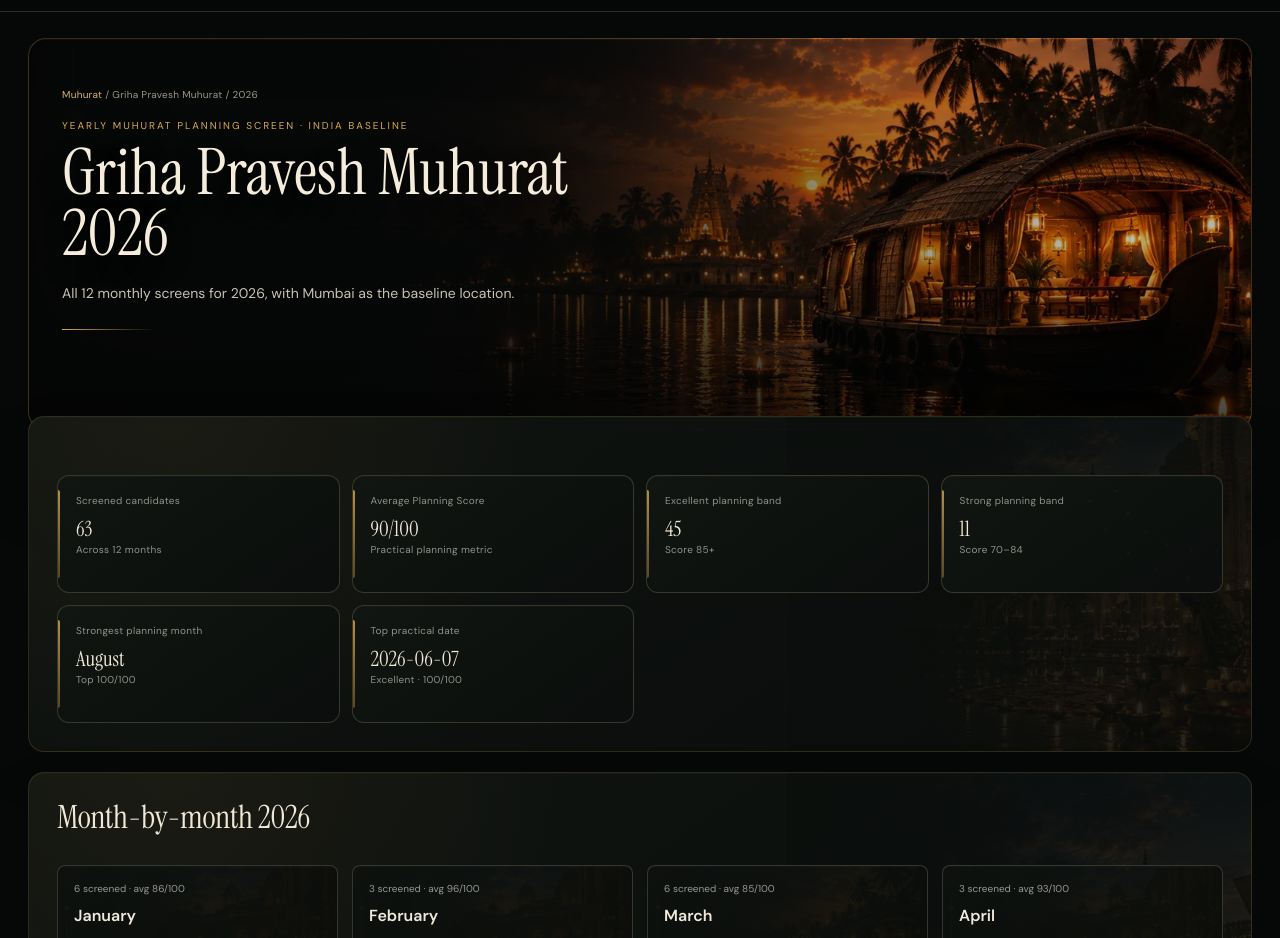
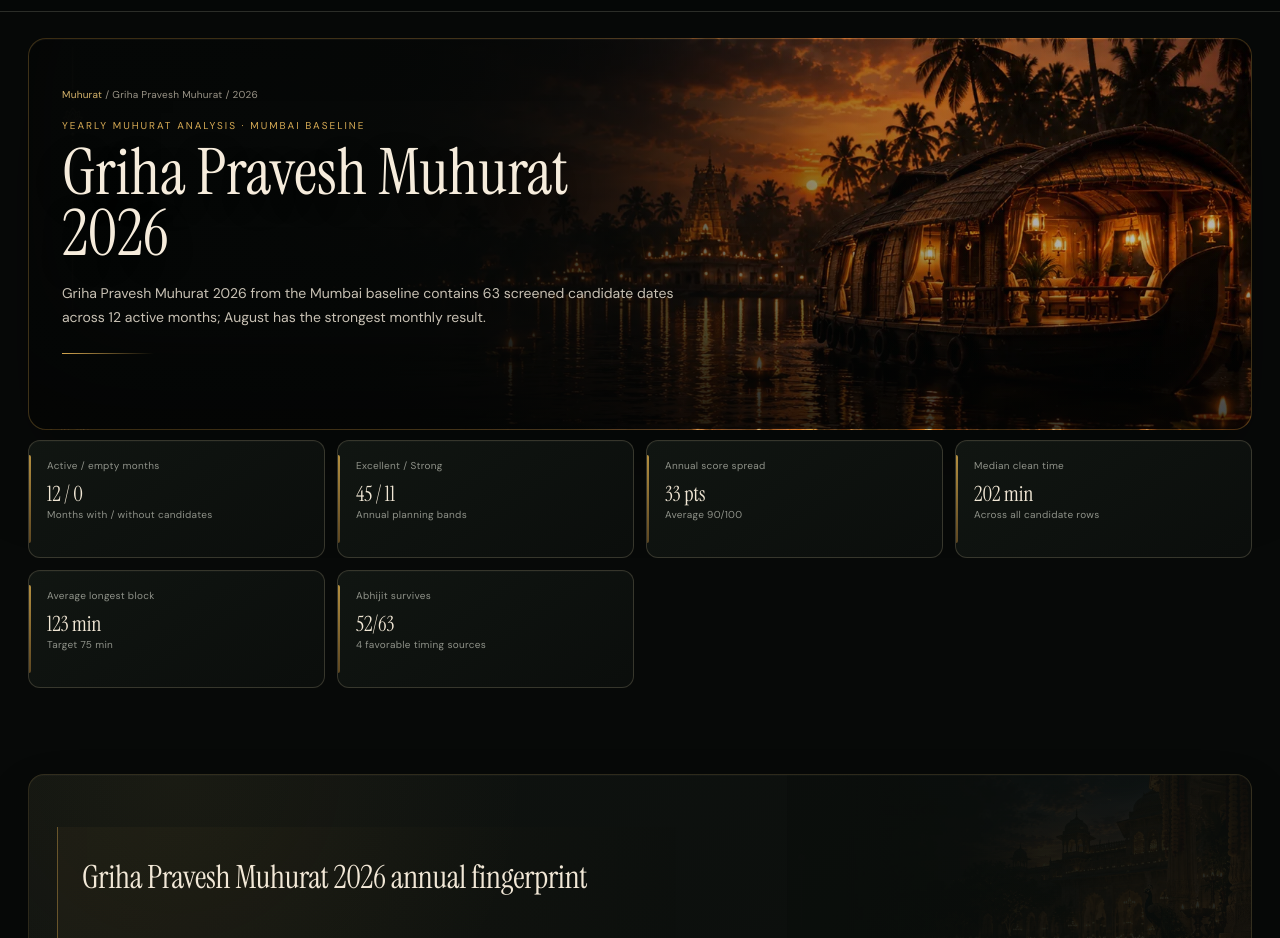
Before and after one commit to SviatF/chanag.xx, a Next.js app: page /muhurat/griha-pravesh/2026 in a window 1280 px wide. Shown: the part 54-992 px from the top of the page. Built offline with nearby package versions, Linux system fonts and the light colour scheme.

Commit message:
feat(content): add annual Muhurat semantic fingerprints

```diff
--- a/app/muhurat/[event]/[year]/page.tsx
+++ b/app/muhurat/[event]/[year]/page.tsx
@@ -2,10 +2,9 @@ import type {Metadata} from "next";
 import Link from "next/link";
 import {notFound} from "next/navigation";
 import Header from "@/components/Header";
-import MethodologyNote from "@/components/MethodologyNote";
 import {cityBySlug} from "@/lib/cities";
 import {muhuratRules} from "@/lib/muhurat";
-import {muhuratExcludedFactors,muhuratScreeningStatement} from "@/lib/religious-integrity";
+import {buildMuhuratYearQualityContent} from "@/lib/muhurat-content-engine";
 import {isYearlyMuhuratIndexable,robotsFor,yearlyIndexYears} from "@/lib/seo-policy";
 import {parseRouteYear} from "@/lib/route-validation";
 import {muhuratYearSsgPriority} from "@/lib/static-seo-routes";
@@ -17,39 +16,33 @@ export function generateStaticParams(){return muhuratYearSsgPriority;}
 
 export async function generateMetadata({params}:{params:Promise<{event:string;year:string}>}):Promise<Metadata>{
   const p=await params;const rule=muhuratRules[p.event];const year=parseRouteYear(p.year);if(!rule||!year)notFound();
-  return {title:`${rule.title} ${year} — Candidate Months & Planning Dates`,description:`Yearly ${rule.title.toLowerCase()} screening hub for ${year}, aggregating Tithi + Nakshatra candidate dates and practical Planning Scores from the Mumbai baseline.`,alternates:{canonical:muhuratYearPath(p.event,year)},robots:robotsFor(isYearlyMuhuratIndexable(p.event,year))};
+  return {title:`${rule.title} ${year} — Candidate Months & Planning Dates`,description:`Yearly ${rule.title.toLowerCase()} analysis for ${year}: active months, candidate density, score spread and Mumbai-baseline clean-time patterns.`,alternates:{canonical:muhuratYearPath(p.event,year)},robots:robotsFor(isYearlyMuhuratIndexable(p.event,year))};
 }
 
 export default async function YearlyMuhurat({params}:{params:Promise<{event:string;year:string}>}){
   const p=await params;const rule=muhuratRules[p.event];const year=parseRouteYear(p.year);if(!rule||!year)notFound();
-  const city=cityBySlug("mumbai");
-  const activeYears=yearlyIndexYears();
+  const city=cityBySlug("mumbai");const activeYears=yearlyIndexYears();
   const summary=await buildYearlyMuhuratSummary(p.event,year,city);
-  const top=summary.topRows[0];
-  const ld={"@context":"https://schema.org","@type":"CollectionPage","name":`${rule.title} ${year} screening summary`,"url":`https://panchvani.com${muhuratYearPath(p.event,year)}`,"description":muhuratScreeningStatement};
+  const quality=buildMuhuratYearQualityContent(p.event,year,city,summary);
+  const ld={"@context":"https://schema.org","@type":"CollectionPage","name":`${rule.title} ${year} analysis`,"url":`https://panchvani.com${muhuratYearPath(p.event,year)}`,"description":quality.directAnswer};
 
   return <main><Header city={city}/><div className="page-shell internal-visual internal-muhurat">
     <div className="breadcrumbs"><Link href="/muhurat">Muhurat</Link> / {rule.title} / {year}</div>
-    <p className="page-kicker">YEARLY MUHURAT PLANNING SCREEN · INDIA BASELINE</p>
+    <p className="page-kicker">YEARLY MUHURAT ANALYSIS · MUMBAI BASELINE</p>
     <h1 className="page-title">{rule.title}<br/>{year}</h1>
-    <p className="page-subtitle">All 12 monthly screens for {year}, with Mumbai as the baseline location.</p>
+    <p className="page-subtitle">{quality.directAnswer}</p>
 
-    <section className="wide-panel"><div className="data-grid">
-      <div className="data-card"><small>Screened candidates</small><strong>{summary.totalQualified}</strong><small>Across 12 months</small></div>
-      <div className="data-card"><small>Average Planning Score</small><strong>{summary.averageScore}/100</strong><small>Practical planning metric</small></div>
-      <div className="data-card"><small>Excellent planning band</small><strong>{summary.excellentCount}</strong><small>Score 85+</small></div>
-      <div className="data-card"><small>Strong planning band</small><strong>{summary.strongCount}</strong><small>Score 70–84</small></div>
-      <div className="data-card"><small>Strongest planning month</small><strong>{summary.strongestMonth?.name??"—"}</strong><small>{summary.strongestMonth?.top?`Top ${summary.strongestMonth.top.planning.score}/100`:"No screened candidate"}</small></div>
-      <div className="data-card"><small>Top practical date</small><strong>{top?.date??"—"}</strong><small>{top?`${top.planning.grade} · ${top.planning.score}/100`:"No screened candidate"}</small></div>
-    </div></section>
+    <div className="data-grid">{quality.facts.map(item=><div className="data-card" key={item.label}><small>{item.label}</small><strong>{item.value}</strong>{item.note?<small>{item.note}</small>:null}</div>)}</div>
+    <section className="wide-panel"><div className="seo-copy"><h2>{quality.fingerprintTitle}</h2><p>{quality.fingerprintBody}</p></div></section>
+    <section className="wide-panel"><div className="seo-copy"><h2>{quality.seasonalTitle}</h2><p>{quality.seasonalBody}</p></div></section>
+    <section className="wide-panel"><div className="seo-copy"><h2>{quality.rankingTitle}</h2><p>{quality.rankingBody}</p></div></section>
+    <section className="wide-panel"><div className="seo-copy"><h2>{quality.ruleTitle}</h2><p>{quality.ruleBody}</p></div></section>
 
-    <section className="wide-panel"><h2 className="page-title" style={{fontSize:32}}>Month-by-month {year}</h2><div className="city-directory">{summary.months.map(item=><Link href={`/muhurat/${p.event}/${year}/${item.slug}`} key={item.slug}><small>{item.qualified} screened · avg {item.averageScore}/100</small><strong>{item.name}</strong><span>{item.top?`Top practical fit ${item.top.date} · ${item.top.planning.score}/100 ${item.top.planning.grade}`:"No current-screen candidate"}</span></Link>)}</div></section>
+    <section className="wide-panel"><h2 className="page-title" style={{fontSize:32}}>Month-by-month {year}</h2><div className="city-directory">{summary.months.map(item=><Link href={`/muhurat/${p.event}/${year}/${item.slug}`} key={item.slug}><small>{item.qualified} candidates · avg {item.averageScore}/100</small><strong>{item.name}</strong><span>{item.top?`Top ${item.top.date} · ${item.top.planning.score}/100 · ${item.top.planning.longestWindowMinutes} min longest block`:"No configured-profile candidate"}</span></Link>)}</div></section>
 
-    <section className="wide-panel"><h2 className="page-title" style={{fontSize:32}}>Top planning fits of {year}</h2>{summary.topRows.length?<div className="wide-panel"><table className="table"><thead><tr><th>Rank / Date</th><th>Score</th><th>Screening match</th><th>Clean time</th></tr></thead><tbody>{summary.topRows.map((row,index)=><tr key={row.date}><td>#{index+1} · <Link href={`/panchang/${city.slug}/${row.date}`}>{row.date}</Link></td><td><strong>{row.planning.score}/100 · {row.planning.grade}</strong></td><td>{row.reasons.join(" · ")}</td><td>{row.planning.longestWindowMinutes} min longest · {row.planning.totalCleanMinutes} min total</td></tr>)}</tbody></table></div>:<p className="page-subtitle">No dates matched the current Tithi + Nakshatra screening profile in {year}.</p>}</section>
+    <section className="wide-panel"><h2 className="page-title" style={{fontSize:32}}>Top planning fits of {year}</h2>{summary.topRows.length?<div className="wide-panel"><table className="table"><thead><tr><th>Rank / Date</th><th>Score</th><th>Lunar match</th><th>Clean time</th></tr></thead><tbody>{summary.topRows.map((row,index)=><tr key={row.date}><td>#{index+1} · <Link href={`/panchang/${city.slug}/${row.date}`}>{row.date}</Link></td><td><strong>{row.planning.score}/100 · {row.planning.grade}</strong></td><td>{row.reasons.join(" · ")}</td><td>{row.planning.longestWindowMinutes} min longest · {row.planning.totalCleanMinutes} min total</td></tr>)}</tbody></table></div>:<p className="page-subtitle">No dates matched the configured Tithi + Nakshatra profile in {year}.</p>}</section>
 
     <div className="pill-links">{activeYears.includes(year-1)?<Link href={muhuratYearPath(p.event,year-1)}>← {year-1}</Link>:null}<Link href={hinduCalendarYearPath(year)}>Hindu Calendar {year}</Link>{activeYears.includes(year+1)?<Link href={muhuratYearPath(p.event,year+1)}>{year+1} →</Link>:null}</div>
-    <div className="seo-copy"><h2>How to use the annual ranking</h2><p>Open a month to inspect its screened dates, then open a city page to compare the local clean-time windows that produced the practical score.</p></div>
-    <MethodologyNote title="Screening scope"><p>{muhuratScreeningStatement}</p><p>Additional factors outside this screen:</p><ul>{muhuratExcludedFactors.map(item=><li key={item}>{item}</li>)}</ul></MethodologyNote>
     <script type="application/ld+json" dangerouslySetInnerHTML={{__html:JSON.stringify(ld)}}/>
   </div></main>;
 }
```
